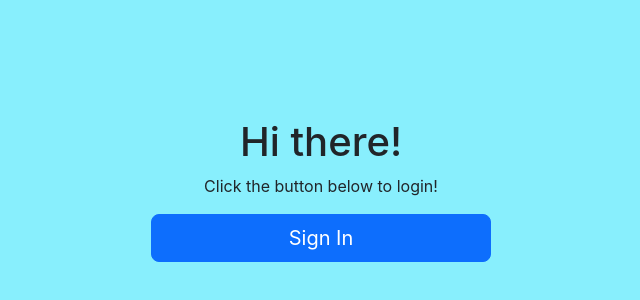
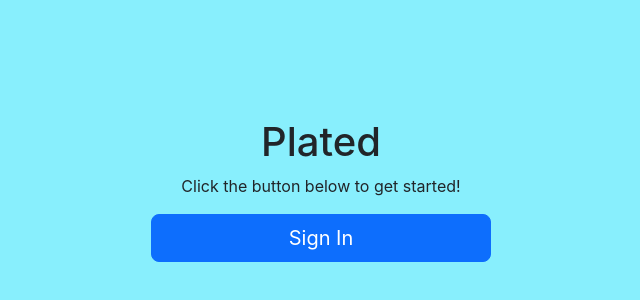
Before and after one commit to scamp925/Plated-Front-End-Capstone, a Next.js app: page / in a window 1280 px wide. Shown: the part 170-470 px from the top of the page, without its empty margins (319-959 px from the left). Built offline with nearby package versions, Linux system fonts and the light colour scheme; no server answers.

Commit message:
Changed sign-in page's wording

```diff
--- a/components/Signin.js
+++ b/components/Signin.js
@@ -12,8 +12,8 @@ function Signin() {
         margin: '0 auto',
       }}
     >
-      <h1>Hi there!</h1>
-      <p>Click the button below to login!</p>
+      <h1>Plated</h1>
+      <p>Click the button below to get started!</p>
       <button type="button" className="btn btn-primary btn-lg copy-btn" onClick={signIn}>
         Sign In
       </button>
```
